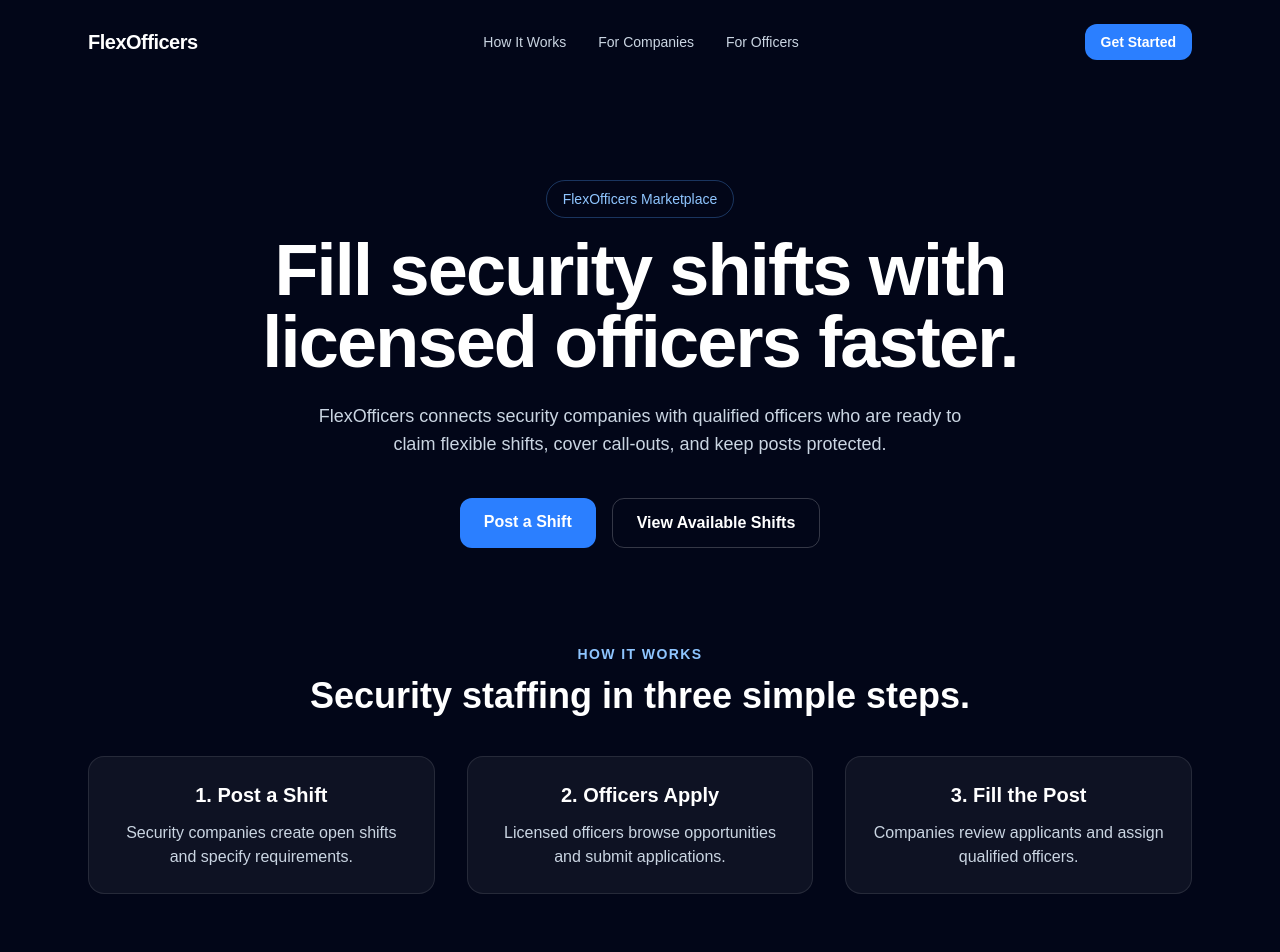
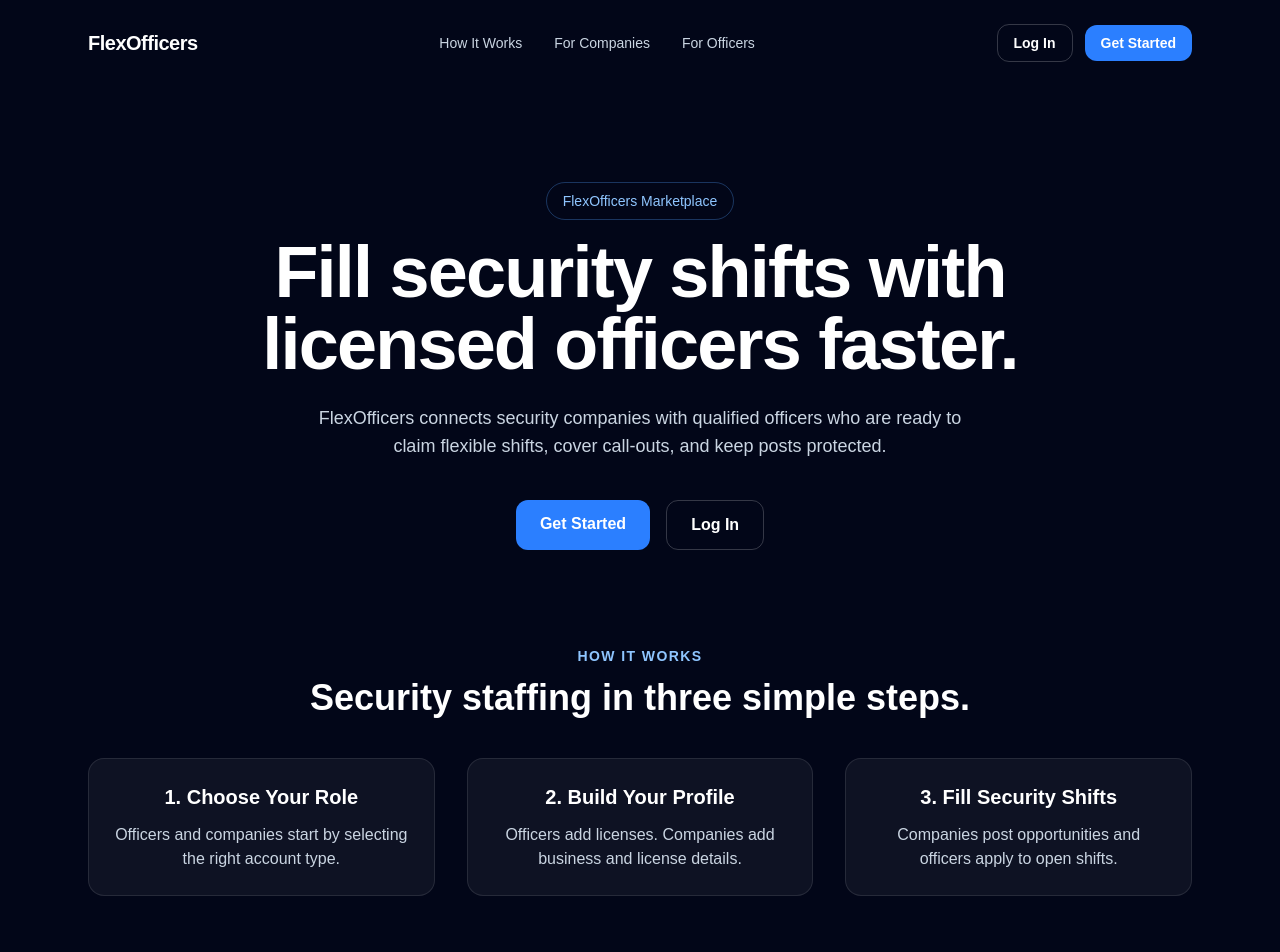
Before and after one commit to raumontalvo/flexofficers.com, a Next.js app: page / in a window 1280 px wide. Shown: the top 952 px of the page. Built offline with nearby package versions, Linux system fonts and the light colour scheme.

Commit message:
Add login link to homepage

```diff
--- a/app/page.tsx
+++ b/app/page.tsx
@@ -20,12 +20,21 @@
           </a>
         </div>
 
-        <Link
-          href="/sign-up"
-          className="rounded-xl bg-blue-500 px-4 py-2 text-sm font-semibold text-white hover:bg-blue-400"
-        >
-          Get Started
-        </Link>
+        <div className="flex items-center gap-3">
+          <Link
+            href="/sign-in"
+            className="rounded-xl border border-white/20 px-4 py-2 text-sm font-semibold text-white hover:bg-white/10"
+          >
+            Log In
+          </Link>
+
+          <Link
+            href="/onboarding"
+            className="rounded-xl bg-blue-500 px-4 py-2 text-sm font-semibold text-white hover:bg-blue-400"
+          >
+            Get Started
+          </Link>
+        </div>
       </nav>
 
       <section className="mx-auto flex max-w-6xl flex-col items-center justify-center px-6 py-24 text-center">
@@ -45,17 +54,17 @@
 
         <div className="mt-10 flex flex-col gap-4 sm:flex-row">
           <Link
-            href="/shifts/create"
+            href="/onboarding"
             className="rounded-xl bg-blue-500 px-6 py-3 font-semibold text-white hover:bg-blue-400"
           >
-            Post a Shift
+            Get Started
           </Link>
 
           <Link
-            href="/shifts"
+            href="/sign-in"
             className="rounded-xl border border-white/20 px-6 py-3 font-semibold text-white hover:bg-white/10"
           >
-            View Available Shifts
+            Log In
           </Link>
         </div>
       </section>
@@ -72,23 +81,23 @@
 
         <div className="grid gap-8 md:grid-cols-3">
           <div className="rounded-2xl border border-white/10 bg-white/5 p-6 text-center">
-            <h3 className="text-xl font-bold">1. Post a Shift</h3>
+            <h3 className="text-xl font-bold">1. Choose Your Role</h3>
             <p className="mt-3 text-slate-300">
-              Security companies create open shifts and specify requirements.
+              Officers and companies start by selecting the right account type.
             </p>
           </div>
 
           <div className="rounded-2xl border border-white/10 bg-white/5 p-6 text-center">
-            <h3 className="text-xl font-bold">2. Officers Apply</h3>
+            <h3 className="text-xl font-bold">2. Build Your Profile</h3>
             <p className="mt-3 text-slate-300">
-              Licensed officers browse opportunities and submit applications.
+              Officers add licenses. Companies add business and license details.
             </p>
           </div>
 
           <div className="rounded-2xl border border-white/10 bg-white/5 p-6 text-center">
-            <h3 className="text-xl font-bold">3. Fill the Post</h3>
+            <h3 className="text-xl font-bold">3. Fill Security Shifts</h3>
             <p className="mt-3 text-slate-300">
-              Companies review applicants and assign qualified officers.
+              Companies post opportunities and officers apply to open shifts.
             </p>
           </div>
         </div>
```
